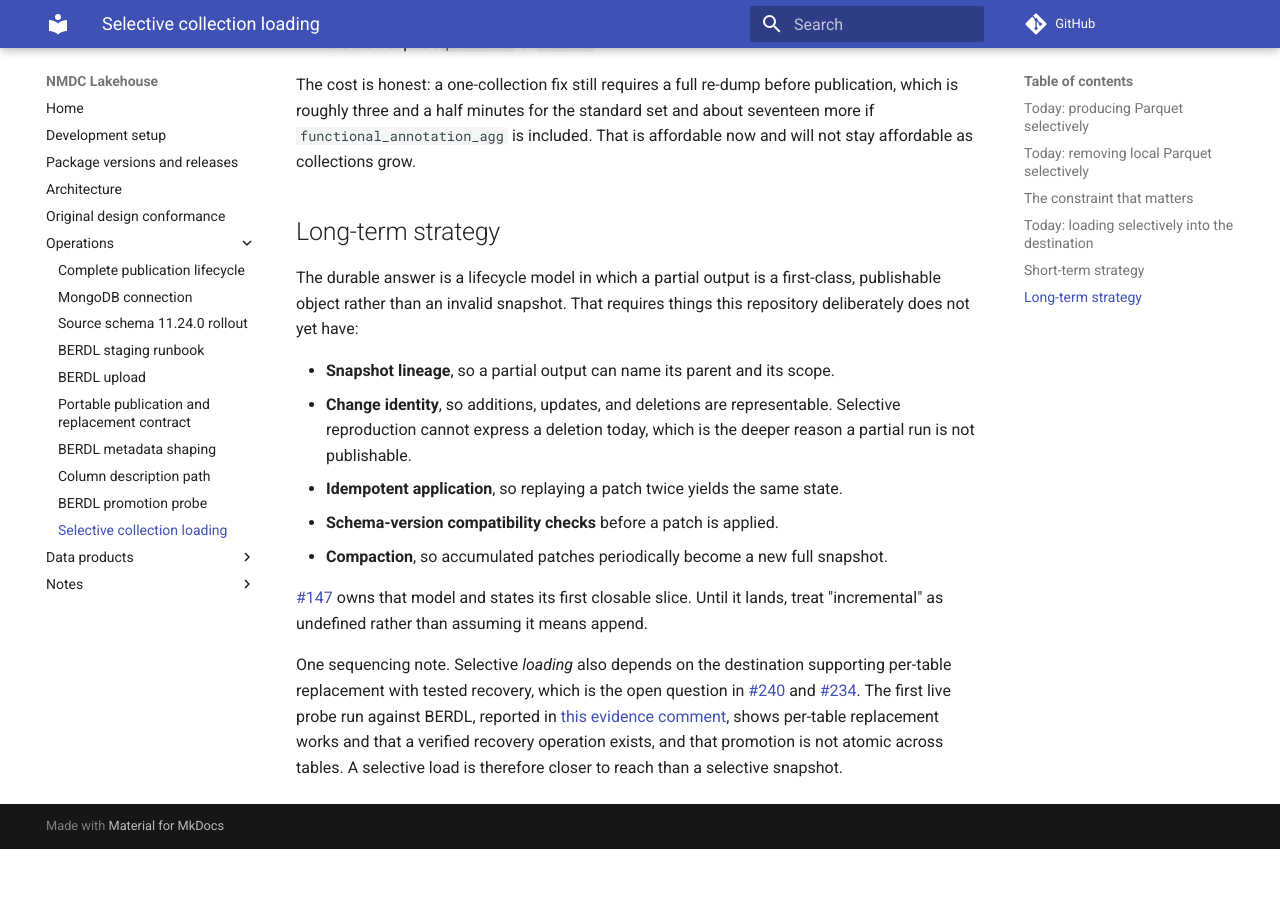
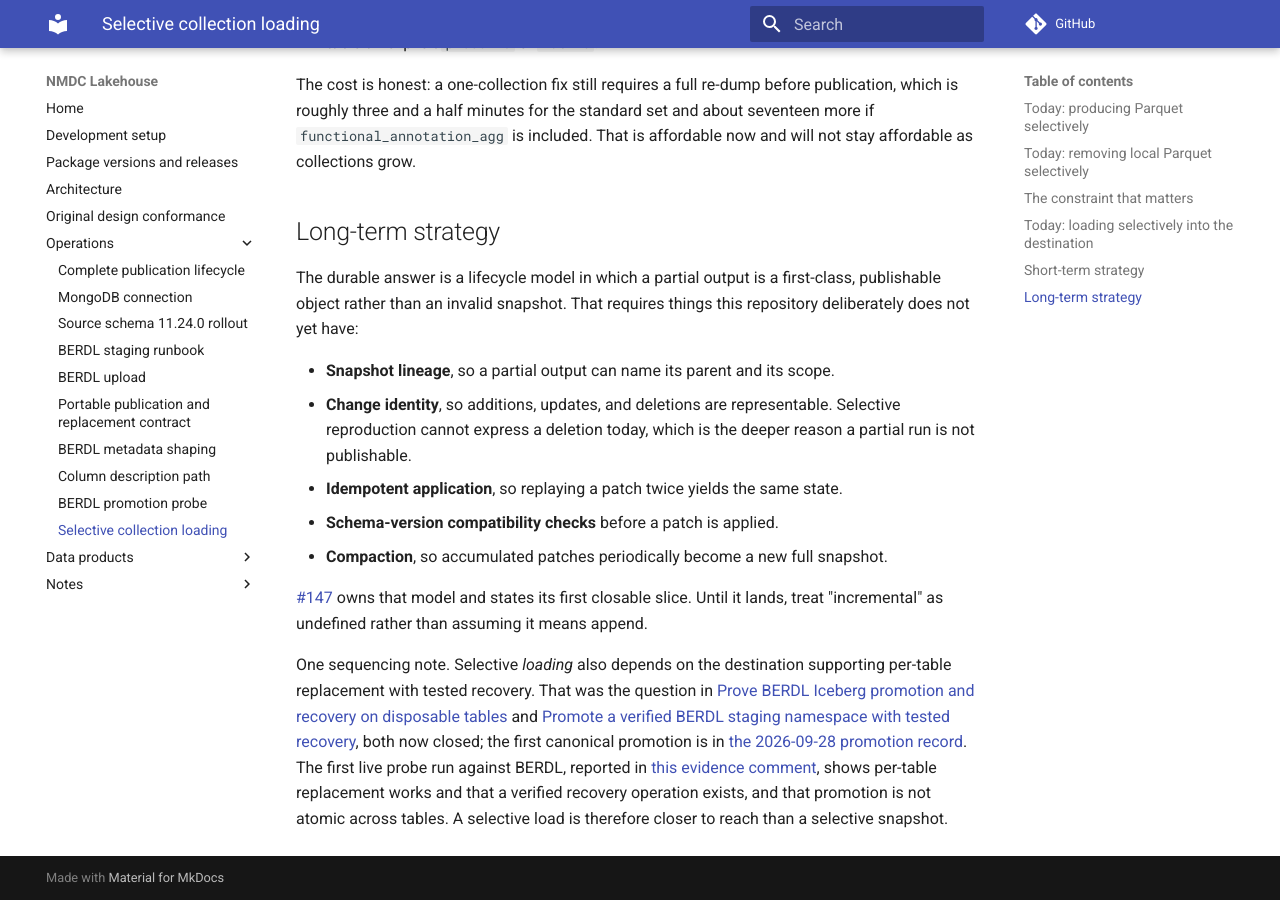
Before and after one commit to microbiomedata/nmdc-lakehouse, an MkDocs documentation site: the page built from docs/selective-collection-loading.md, in a window 1280 px wide and 900 px high, scrolled down 2090 px. Built offline with MkDocs 1.6.1 and Material for MkDocs 9.7.7, drawn with Linux system fonts in a browser that asks for light colours; comment, search, counter and statistics services are not loaded; before the commit the page ends 2939 px from its top, so only the background shows below that.

Commit message:
Stop pointing probe results and selective loading at closed issues
The probe guide's After the run section now says no open issue receives the
report, and selective loading says the per-table replacement question was
answered by the first promotion.

```diff
--- a/docs/selective-collection-loading.md
+++ b/docs/selective-collection-loading.md
@@ -118,9 +118,11 @@ model and states its first closable slice. Until it lands, treat "incremental" a
 undefined rather than assuming it means append.
 
 One sequencing note. Selective *loading* also depends on the destination
-supporting per-table replacement with tested recovery, which is the open question
-in [#240](https://github.com/microbiomedata/nmdc-lakehouse/issues/240) and
-[#234](https://github.com/microbiomedata/nmdc-lakehouse/issues/234). The first
+supporting per-table replacement with tested recovery. That was the question in
+[Prove BERDL Iceberg promotion and recovery on disposable tables](https://github.com/microbiomedata/nmdc-lakehouse/issues/240)
+and [Promote a verified BERDL staging namespace with tested recovery](https://github.com/microbiomedata/nmdc-lakehouse/issues/234),
+both now closed; the first canonical promotion is in
+[the 2026-09-28 promotion record](runs/2026-09-28-production-promotion.md). The first
 live probe run against BERDL, reported in
 [this evidence comment](https://github.com/microbiomedata/nmdc-lakehouse/issues/240#issuecomment-5358756245),
 shows per-table replacement works and that a verified recovery operation exists,
```
Also changed, not shown: docs/berdl-promotion-probe.md (+9 -8 lines).
